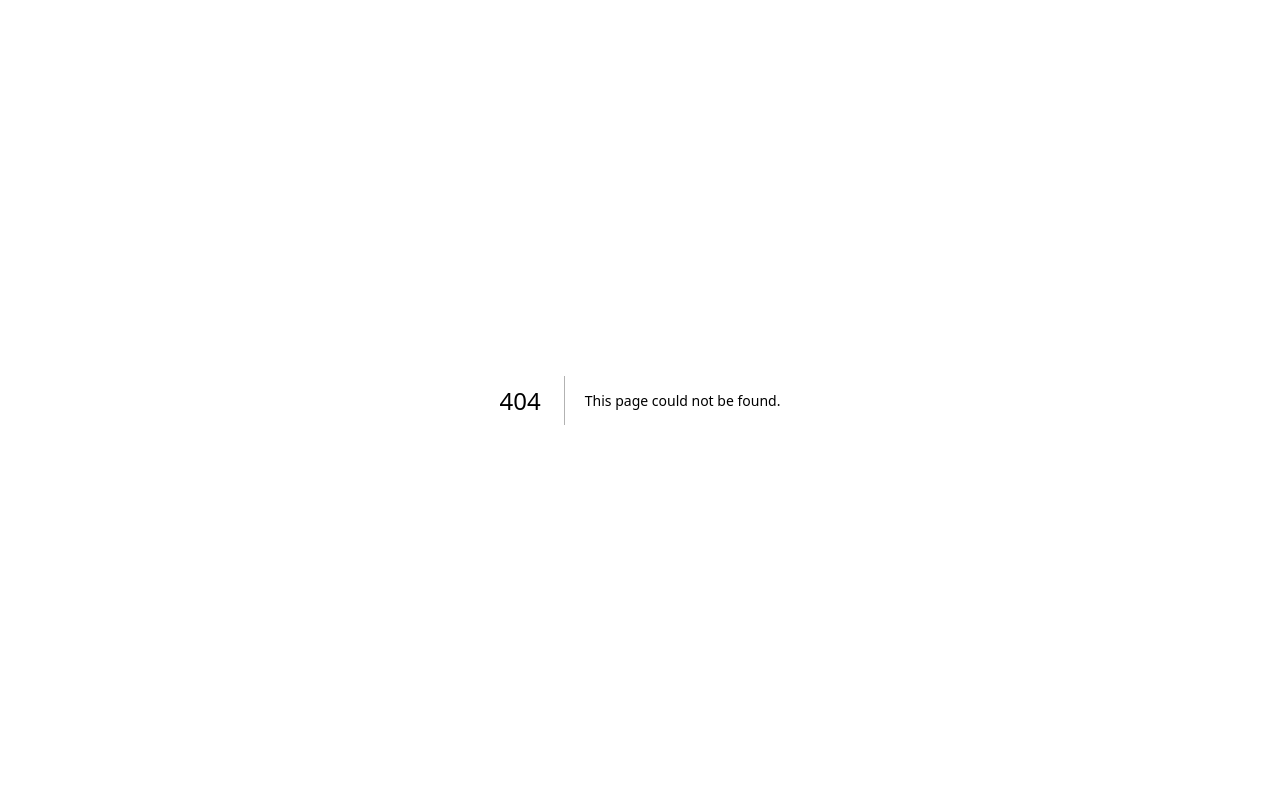
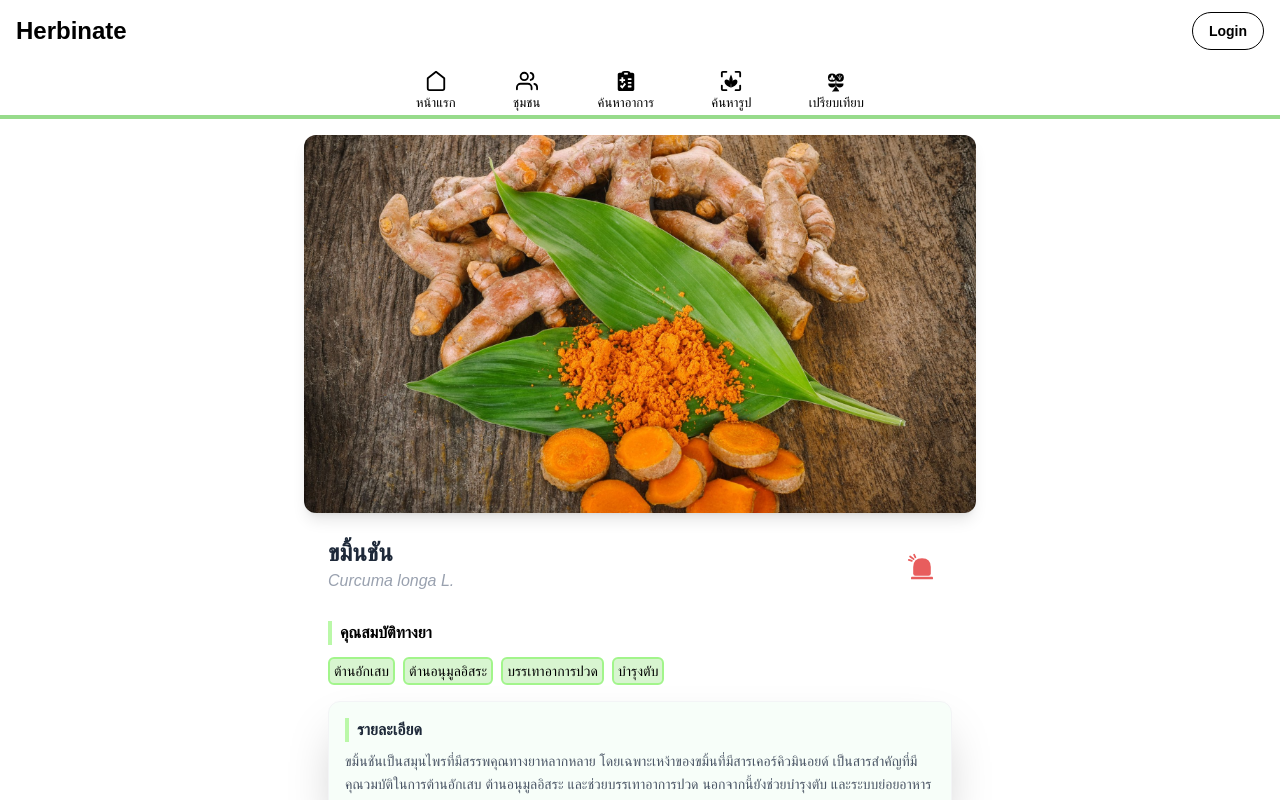
Before and after one commit to dpj6fraa/Herbinate, a Next.js app in the folder frontend/: page /KhaMinChan in a window 1280 px wide. Before the commit this address had no page. Shown: the top 800 px of the page. Built offline with nearby package versions, Linux system fonts and the light colour scheme.

Commit message:
Added Report Dialog & Routed KhaMinChan page to PopularHerb page

```diff
--- /dev/null
+++ b/frontend/app/KhaMinChan/page.tsx
@@ -0,0 +1,19 @@
+import HerbDetailPage from "@/app/components/forherbpropertypage/HerbDetailPage";
+import Nav from "../components/Nav";
+import Footer from "../components/Footer";
+
+const Info = [
+    { id: 1, thaiName: "ขมิ้นชัน", engName: "Curcuma longa L.", properties: ["ต้านอักเสบ", "ต้านอนุมูลอิสระ", "บรรเทาอาการปวด", "บำรุงตับ"], description: "ขมิ้นชันเป็นสมุนไพรที่มีสรรพคุณทางยาหลากหลาย โดยเฉพาะเหง้าของขมิ้นที่มีสารเคอร์คิวมินอยด์ เป็นสารสำคัญที่มีคุณวมบัติในการต้านอักเสบ ต้านอนุมูลอิสระ และช่วยบรรเทาอาการปวด นอกจากนี้ยังช่วยบำรุงตับ และระบบย่อยอาหาร", method: ["นำเหง้าขมิ้นมาต้มกับน้ำ ดื่มเป็นชาขมิ้น วันละ 1-2 แก้ว", "บดเป็นผงผสมกับน้ำผึ้ง รับประทานก่อนอาหาร", "ใช้ภายนอกทาแผล หรือผิวหนังที่มีปัญหา", "นำมาปรุงอาหารเพื่อให้สีและกลิ่นหอม"], warning: "ไม่ควรใช้ในปริมาณมากเกินไปในหญิงมีครรภ์ ผู้ที่มีปัญหาเรื่องนิ่วในถุงน้ำดี และผู้ที่กำลังรับประทานยาต้านการแข็งตัวของเลือด ควรปรึกษาแพทย์ก่อนใช้", references: ["ตำราการแพทย์แผนไทย", "กระทรวงสาธารณสุขสมุนไพรไทยในระบบการดูแลสุขภาพ", "ข้อมูลจากสถาบันวิจัยสมุนไพร"], src: "/images/kha-min-chan.jpg" }
+]
+
+export default function HerbData() {
+    return (
+        <main className="min-h-svh bg-white flex flex-col">
+            <Nav />
+            <div className="flex-1 flex flex-col pt-4 lg:items-center">
+                <HerbDetailPage data={Info[0]} />
+            </div>
+            <Footer />
+        </main>
+    )
+}
--- a/frontend/app/components/forherbpropertypage/HerbDetailPage.tsx
+++ b/frontend/app/components/forherbpropertypage/HerbDetailPage.tsx
@@ -1,4 +1,7 @@
 "use client";
+
+import { useState } from "react";
+import ReportDialog from "../lib/ReportDialog";
 
 interface HerbDetail {
     thaiName: string;
@@ -12,8 +15,10 @@ interface HerbDetail {
 }
 
 export default function HerbDetailPage({ data }: { data: HerbDetail }) {
+    const [isDialogOpen, setIsDialogOpen] = useState(false);
+
     return (
-        <div className="max-w-2xl mx-auto bg-white min-h-screen pb-10">
+        <div className={`max-w-2xl mx-auto bg-white min-h-screen pb-10 ${isDialogOpen ? 'bg-red-50' : 'bg-white'}`}>
             <div className="w-full aspect-video overflow-hidden rounded-xl shadow-lg">
                 <img
                     src={data.src}
@@ -27,7 +32,9 @@ export default function HerbDetailPage({ data }: { data: HerbDetail }) {
                     <h1 className="text-2xl font-bold text-gray-800">{data.thaiName}</h1>
                     <p className="text-md text-gray-400 italic">{data.engName}</p>
                 </div>
-                <button className="p-2 rounded-full w-15 h-15">
+                <button
+                    onClick={() => setIsDialogOpen(true)}
+                    className="p-2 rounded-full w-15 h-15 cursor-pointer">
                     <svg viewBox="0 0 100 100" xmlns="http://www.w3.org/2000/svg">
                         <line x1="32" y1="22" x2="35" y2="28" stroke="#E85D5D" strokeWidth="4" strokeLinecap="round" />
                         <line x1="23" y1="26" x2="31" y2="32" stroke="#E85D5D" strokeWidth="4" strokeLinecap="round" />
@@ -111,6 +118,12 @@ export default function HerbDetailPage({ data }: { data: HerbDetail }) {
                 </section>
 
             </div>
+
+            <ReportDialog
+                isOpen={isDialogOpen}
+                onClose={() => setIsDialogOpen(false)}
+            />
+
         </div>
     );
 }
--- a/frontend/app/components/forhomepage/Homepagecontent.tsx
+++ b/frontend/app/components/forhomepage/Homepagecontent.tsx
@@ -1,12 +1,14 @@
 "use client";
 
 import { Menu } from "lucide-react";
+import Link from "next/link";
 
 interface HerbsItem {
   id: number;
   name: string;
   description: string;
   src: string;
+  href: string;
 }
 
 function PopularHerbs({ data }: { data: HerbsItem[] }) {
@@ -29,7 +31,7 @@ function PopularHerbs({ data }: { data: HerbsItem[] }) {
             <div className="flex gap-3" style={{ width: "max-content" }}>
               {data?.map((item) => (
                 <div key={item.id} className="shrink-0 w-36 snap-start group">
-                  <div className="flex flex-col bg-white rounded-xl shadow-sm hover:shadow-md transition-all duration-300">
+                  <Link href={item.href} className="flex flex-col bg-white rounded-xl shadow-sm hover:shadow-md transition-all duration-300">
 
                     {/* image */}
                     <div className="w-full h-24 rounded-t-xl overflow-hidden bg-gray-100">
@@ -51,19 +53,19 @@ function PopularHerbs({ data }: { data: HerbsItem[] }) {
                         {item.description}
                       </p>
 
-                      <button className="text-[10px] text-green-600 font-normal hover:text-green-700 transition-colors text-left">
+                      <button className="text-[10px] text-green-600 font-normal hover:text-green-700 transition-colors text-left cursor-pointer hover:underline">
                         ดูสมุนไพรนี้ →
                       </button>
                     </div>
 
-                  </div>
+                  </Link>
                 </div>
               ))}
             </div>
           </div>
         </div>
       </div>
-    </div>
+    </div >
   );
 }
 
@@ -91,7 +93,7 @@ function HerbsNews({ data }: { data: HerbsItem[] }) {
                   key={item.id}
                   className="shrink-0 w-36 snap-start group"
                 >
-                  <div className="flex flex-col bg-white rounded-xl shadow-sm hover:shadow-md transition-all duration-300">
+                  <Link href={item.href} className="flex flex-col bg-white rounded-xl shadow-sm hover:shadow-md transition-all duration-300">
                     <div className="w-full h-24 rounded-t-xl overflow-hidden bg-gray-100">
                       <img
                         src={item.src}
@@ -105,11 +107,11 @@ function HerbsNews({ data }: { data: HerbsItem[] }) {
                         {item.description}
                       </p>
 
-                      <button className="text-[10px] text-green-600 font-normal hover:text-green-700 transition-colors text-left">
+                      <button className="text-[10px] text-green-600 font-normal hover:text-green-700 transition-colors text-left cursor-pointer hover:underline">
                         อ่านรายละเอียด →
                       </button>
                     </div>
-                  </div>
+                  </Link>
                 </div>
               ))}
             </div>
@@ -126,25 +128,29 @@ const mockHerbsData: HerbsItem[] = [
     id: 1,
     name: "ขมิ้นชัน",
     description: "มีสรรพคุณช่วยบำรุงผิวพรรณ ลดการอักเสบ",
-    src: "https://images.unsplash.com/photo-1615485500704-8e990f9900f7?w=400&h=300&fit=crop"
+    src: "https://images.unsplash.com/photo-1615485500704-8e990f9900f7?w=400&h=300&fit=crop",
+    href: "/KhaMinChan",
   },
   {
     id: 2,
     name: "ฟ้าทะลายโจร",
     description: "ช่วยบรรเทาอาการหวัด เสริมสร้างภูมิคุ้มกัน",
-    src: "https://images.unsplash.com/photo-1512621776951-a57141f2eefd?w=400&h=300&fit=crop"
+    src: "https://images.unsplash.com/photo-1512621776951-a57141f2eefd?w=400&h=300&fit=crop",
+    href: "/KhaMinChan"
   },
   {
     id: 3,
     name: "ว่านหางจระเข้",
     description: "บำรุงผิว รักษาแผล ช่วยระบบขับถ่าย",
-    src: "https://images.unsplash.com/photo-1509587584298-0f3b3a3a1797?w=400&h=300&fit=crop"
+    src: "https://images.unsplash.com/photo-1509587584298-0f3b3a3a1797?w=400&h=300&fit=crop",
+    href: "/KhaMinChan"
   },
   {
     id: 4,
     name: "กระชาย",
     description: "แก้ท้องอืด ท้องเฟ้อ บรรเทาอาการปวด",
-    src: "https://images.unsplash.com/photo-1516594915697-87eb3b1c14ea?w=400&h=300&fit=crop"
+    src: "https://images.unsplash.com/photo-1516594915697-87eb3b1c14ea?w=400&h=300&fit=crop",
+    href: "/KhaMinChan"
   }
 ];
 
@@ -153,25 +159,29 @@ const mockNewsData: HerbsItem[] = [
     id: 1,
     name: "",
     description: "กระทรวงสาธารณสุขผลักดันสมุนไพรไทยสู่ตลาดโลก ปี 2568",
-    src: "https://images.unsplash.com/photo-1505751172876-fa1923c5c528?w=400&h=300&fit=crop"
+    src: "https://images.unsplash.com/photo-1505751172876-fa1923c5c528?w=400&h=300&fit=crop",
+    href: ""
   },
   {
     id: 2,
     name: "",
     description: "งานวิจัยใหม่พบสรรพคุณของขมิ้นชันในการต้านมะเร็ง",
-    src: "https://images.unsplash.com/photo-1471864190281-a93a3070b6de?w=400&h=300&fit=crop"
+    src: "https://images.unsplash.com/photo-1471864190281-a93a3070b6de?w=400&h=300&fit=crop",
+    href: ""
   },
   {
     id: 3,
     name: "",
     description: "เกษตรกรไทยปลูกสมุนไพรออรแกนิกเพิ่มขึ้น 40%",
-    src: "https://images.unsplash.com/photo-1464226184884-fa280b87c399?w=400&h=300&fit=crop"
+    src: "https://images.unsplash.com/photo-1464226184884-fa280b87c399?w=400&h=300&fit=crop",
+    href: ""
   },
   {
     id: 4,
     name: "",
     description: "WHO รับรองมาตรฐานสมุนไพรไทย 15 ชนิด",
-    src: "https://images.unsplash.com/photo-1441974231531-c6227db76b6e?w=400&h=300&fit=crop"
+    src: "https://images.unsplash.com/photo-1441974231531-c6227db76b6e?w=400&h=300&fit=crop",
+    href: ""
   }
 ];
 
--- /dev/null
+++ b/frontend/app/components/lib/ReportDialog.tsx
@@ -0,0 +1,63 @@
+"use client"
+import { useState } from "react";
+import { X } from "lucide-react";
+
+interface ReportDialogProps {
+    isOpen: boolean;
+    onClose: () => void;
+    // herbName: string;
+}
+
+export default function ReportDialog({ isOpen, onClose}: { isOpen: boolean, onClose: () => void}) {
+    if (!isOpen) return null;
+    const [setIsDialogOpen] = useState(false);
+
+    return(
+        <div className="fixed inset-0 z-50 flex items-center justify-center bg-black/40 px-6 backdrop-blur-xs transition-all">
+                    <div className="bg-[#F9FFF7] w-full max-w-sm rounded-xl p-6 shadow-2xl animate-in zoom-in duration-200">
+                        <div className="flex justify-between items-center mb-6">
+                            <div className="w-6" />
+                            <h2 className="text-lg font-bold text-red-500">รายงานโพสต์</h2>
+                            <button onClick={onClose} className="text-black cursor-pointer hover:text-black">
+                                <X className="w-6 h-6" />
+                            </button>
+                        </div>
+
+                        <div className="space-y-4 text-left">
+                            <div className="flex flex-col bg-white border-2 border-gray-300 rounded-l p-2 focus-within:ring-2 focus-within:ring-gray-100 transition-all mb-0">
+                                <label className="text-[10px] text-gray-500 font-semibold px-1 cursor-text">
+                                    สิ่งที่รายงาน :
+                                </label>
+                                <input
+                                    type="text"
+                                    className="w-full rounded-xl text-[10px] text-gray-500 outline-none px-1"
+                                />
+                            </div>
+
+                            <div className="mb-0">
+                                <label className="text-[10px] text-gray-500 block my-2 font-semibold">เหตุผลที่คุณรายงานโพสต์นี้:</label>
+                                <div className="space-y-2 mb-0">
+                                    <button className="w-full py-3 bg-white border-2 border-gray-300 text-gray-500 rounded-l font-bold text-[10px] text-start p-10 hover:bg-red-100 hover:border-red-500 cursor-pointer">ข้อมูลทางการแพทย์ผิด</button>
+                                    <button className="w-full py-3 bg-white border-2 border-gray-300 text-gray-500 rounded-l font-bold text-[10px] text-start p-10 hover:bg-red-100 hover:border-red-500 cursor-pointer">เนื้อหาไม่เหมาะสม</button>
+                                    <button className="w-full py-3 bg-white border-2 border-gray-300 text-gray-500 rounded-l font-bold text-[10px] text-start p-10 hover:bg-red-100 hover:border-red-500 cursor-pointer">อื่นๆ</button>
+                                </div>
+                            </div>
+
+                            <div className="mb-0">
+                                <label className="text-xs text-gray-500 block my-2 font-medium">รายละเอียดเพิ่มเติม (ถ้ามี)</label>
+                                <textarea
+                                    placeholder="ระบุข้อมูลเพิ่มเติมเพื่อให้เราเข้าใจปัญหานี้..."
+                                    className="w-full bg-white border-2 border-gray-300 rounded-l px-3 py-2 text-[10px] text-gray-500 h-15 resize-none outline-none placeholder:text-gray-500"
+                                />
+                            </div>
+
+                            <div className="flex justify-end">
+                                <button className="w-30 py-2 bg-[#E74A4A] text-[12px] text-white font-bold rounded-md active:scale-95 transition-all mt-2 cursor-pointer">
+                                    ส่งรายงาน
+                                </button>
+                            </div>
+                        </div>
+                    </div>
+                </div>
+    )
+}
```
